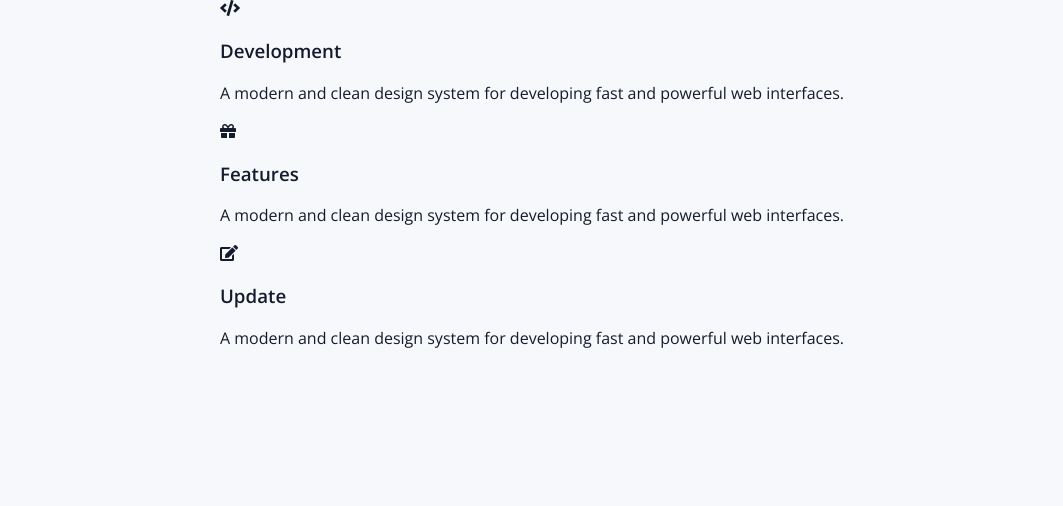
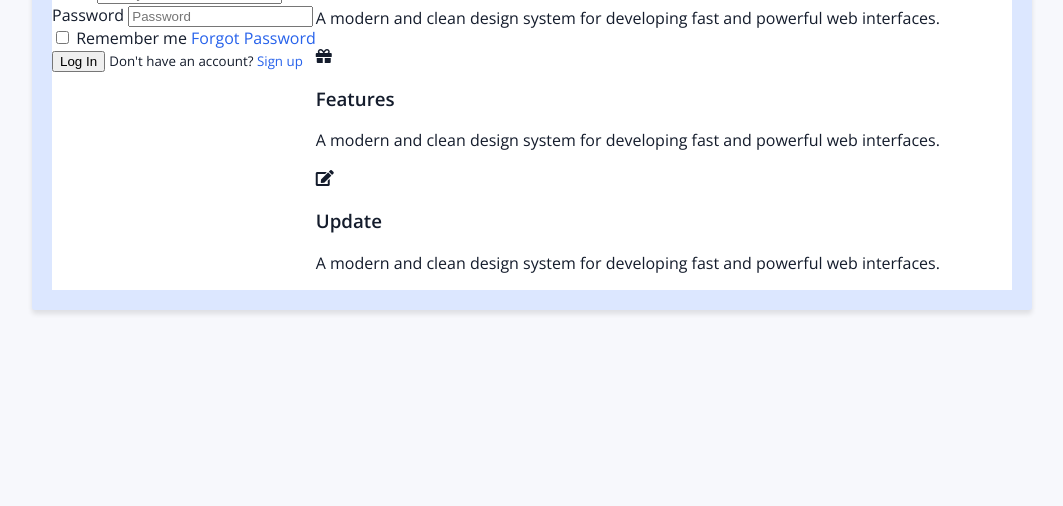
Before and after one commit to Annie-Huang/ui_components, a website: page 2_login/index.html in a window 1280 px wide. Shown: the part 294-800 px from the top of the page, without its empty margins (108-1171 px from the left). Drawn offline with nearby package versions, Linux system fonts and the light colour scheme.

Commit message:
Finished styling the container, include the box and box-shadow

```diff
--- a/2_login/style.css
+++ b/2_login/style.css
@@ -14,3 +14,18 @@ body {
     height: 100vh;
     margin: 0;
 }
+
+a {
+    color: #2762eb;
+    text-decoration: none;
+}
+
+.container {
+    background-color: #fff;
+    border-radius: 3px;
+    border: 20px solid #dce7ff;
+    width: 1000px;
+    max-width: 100%;
+    display: flex;
+    box-shadow: 0 4px 5px rgba(0,0,0,0.1);
+}
```
